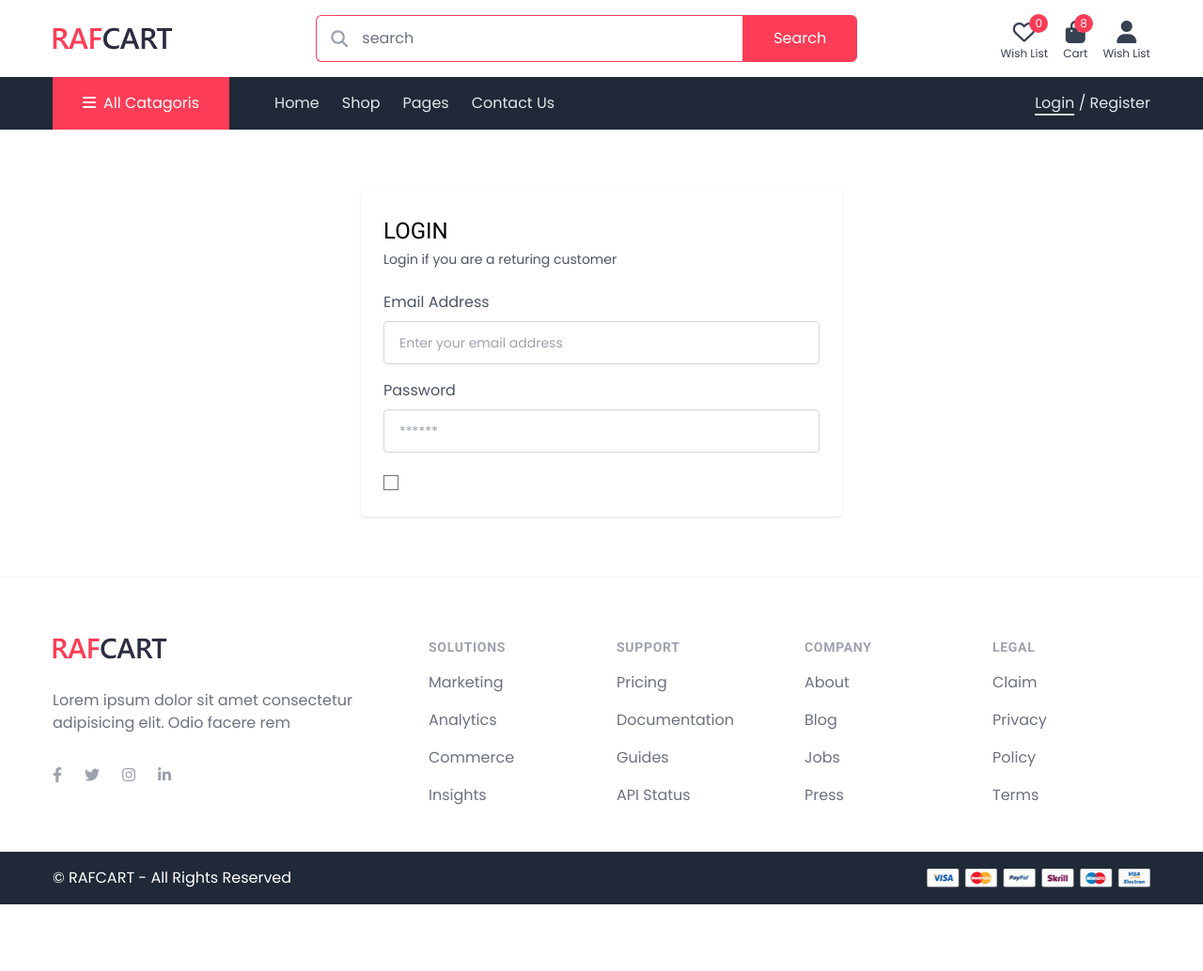
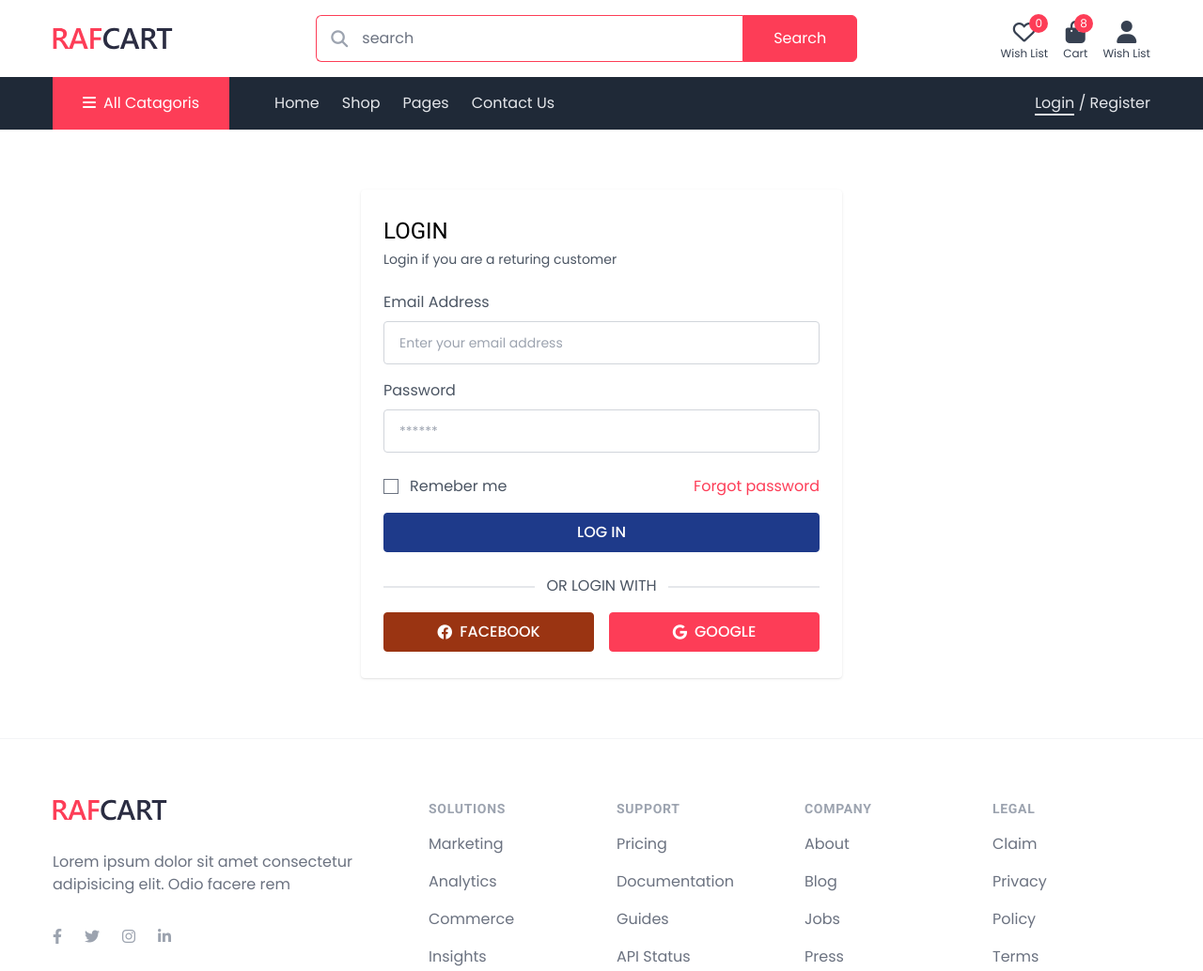
Before and after one commit to codex-rakibul/EcommerceSiteDesign, a website: page output/login.html in a window 1280 px wide. Shown: the top 1034 px of the page at 94% size. Before the commit the page ends 963 px from the top, so only its background shows below. Drawn offline with Linux system fonts and the light colour scheme.

Commit message:
login page edit

```diff
--- a/output/login.html
+++ b/output/login.html
@@ -179,12 +179,32 @@
 
           <div class="flex items-center justify-between mt-6">
             <div class="flex items-center">
-              <input type="checkbox" class="text-primary focus:ring-0 cursor-pointer">
+              <input type="checkbox" id="agreement" class="text-primary focus:ring-0 cursor-pointer">
+              <label for="agreement" class="text-gray-600 ml-3 cursor-pointer">Remeber me</label>
             </div>
+            <a href="#" class="text-primary">Forgot password</a>
           </div>
+          <!-- Button -->
+          <div class="mt-4">
+            <button type="submit" class="bg-blue-900  border border-blue-900 text-white w-full  px-8 py-2 font-medium rounded uppercase flex items-center justify-center gap-2 hover:bg-transparent hover:text-blue-900 transition">log in</button>
+          </div>
+        </form>
 
+        <!-- Login With -->
+        <div class="mt-6 flex justify-center relative">
+          <div class="text-gray-600 uppercase px-3 bg-white z-10 relative">Or login with</div>
+          <div class="absolute left-0 top-3 w-full border-b-2 border-gray-200"></div>
+        </div>
 
-        </form>
+        <div class="flex gap-4 flex-wrap mt-4">
+          <a href="#" class="bg-orange-800 border border-orange-800 text-white w-56 px-8 py-2 font-medium rounded uppercase flex items-center justify-center gap-2 hover:bg-transparent hover:text-orange-800 transition">
+            <i class="fab fa-facebook"></i>facebook
+          </a>
+          <a href="#" class="bg-primary border border-primary text-white  w-56 px-8 py-2 font-medium rounded uppercase flex items-center justify-center gap-2 hover:bg-transparent hover:text-primary transition">
+            <i class="fab fa-google"></i>Google
+          </a>
+        </div>
+
       </div>
     </div>
     <!-- LOGIN END -->
```
Also changed, not shown: output/css/tailwind.css.
